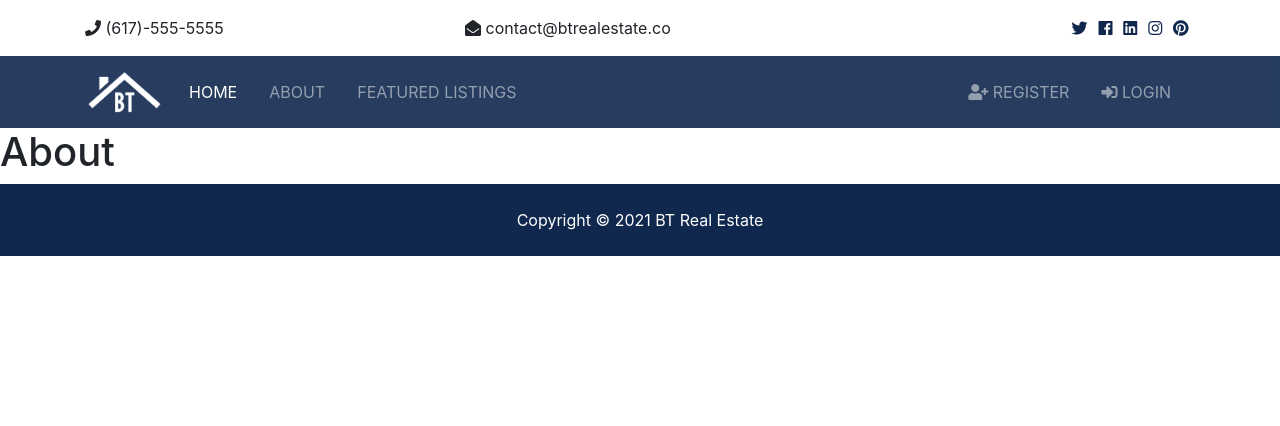
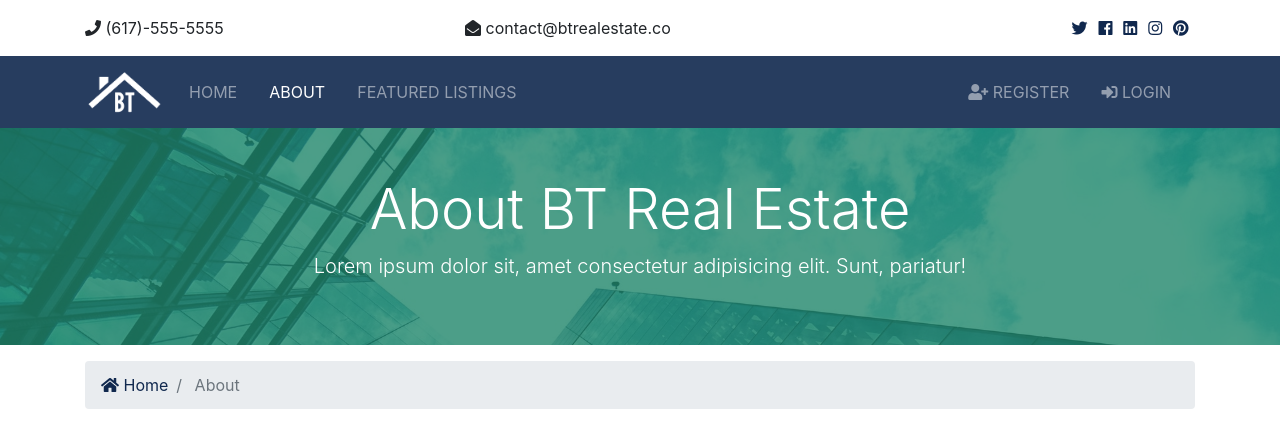
Before and after one commit to Avishka-Shamendra/real-estate-project, a Django app: page /about in a window 1280 px wide. Shown: the top 426 px of the page. Before the commit the page ends 256 px from the top, so only its background shows below. Run offline with Django 3.2, Linux system fonts and the light colour scheme; some libraries are stand-ins or nearby versions.

Commit message:
added about page ui

```diff
--- a/btre/static/css/style.css
+++ b/btre/static/css/style.css
@@ -15,7 +15,12 @@ img {
   margin-right: 0.4rem; }
 
 #showcase {
-  background: url(../img/showcase.jpg) no-repeat top center fixed/cover;
+  /* background-image: url(../img/showcase.jpg) no-repeat top center fixed/cover; */
+  background-image: url(../img/showcase.jpg);
+  background-repeat: no-repeat;
+  background-position: top center;
+  background-attachment:fixed;
+  background-size: cover;
   position: relative;
   min-height: 650px;
   color: #fff;
@@ -34,7 +39,12 @@ img {
     background: rgba(51, 51, 51, 0.8); }
 
 #services {
-  background: url(../img/building.jpg) no-repeat top center fixed/cover;
+  /* background: url(../img/building.jpg) no-repeat top center fixed/cover; */
+  background-image: url(../img/building.jpg);
+  background-repeat: no-repeat;
+  background-position: top center;
+  background-attachment:fixed;
+  background-size: cover;
   min-height: 300px;
   position: relative;
   overflow: hidden; }
@@ -48,7 +58,12 @@ img {
     background: rgba(32, 134, 107, 0.8); }
 
 #showcase-inner {
-  background: url(../img/building.jpg) no-repeat top center fixed/cover;
+  /* background: url(../img/building.jpg) no-repeat top center fixed/cover; */
+  background-image: url(../img/building.jpg);
+  background-repeat: no-repeat;
+  background-position: top center;
+  background-attachment:fixed;
+  background-size: cover;
   position: relative;
   overflow: hidden;
   min-height: 200px; }
--- a/templates/pages/about.html
+++ b/templates/pages/about.html
@@ -1,5 +1,106 @@
 {% extends "base.html"%}
+{% load static %}
+{% block content %}
+<section id="showcase-inner" class="py-5 text-white">
+    <div class="container">
+      <div class="row text-center">
+        <div class="col-md-12">
+          <h1 class="display-4">About BT Real Estate</h1>
+          <p class="lead">Lorem ipsum dolor sit, amet consectetur adipisicing elit. Sunt, pariatur!</p>
+        </div>
+      </div>
+    </div>
+  </section>
 
-{% block content %}
-<h1>About</h1>
+  <!-- Breadcrumb -->
+  <section id="bc" class="mt-3">
+    <div class="container">
+      <nav aria-label="breadcrumb">
+        <ol class="breadcrumb">
+          <li class="breadcrumb-item">
+            <a href="{% url 'index' %}">
+              <i class="fas fa-home"></i> Home</a>
+          </li>
+          <li class="breadcrumb-item active"> About</li>
+        </ol>
+      </nav>
+    </div>
+  </section>
+
+  <section id="about" class="py-4">
+    <div class="container">
+      <div class="row">
+        <div class="col-md-8">
+          <h2>We Search For The Perfect Home</h2>
+          <p class="lead">Lorem ipsum dolor sit, amet consectetur adipisicing elit. Sunt, pariatur!</p>
+          <img src="{% static 'img/about.jpg' %}" alt="">
+          <p class="mt-4">Lorem ipsum dolor sit amet consectetur adipisicing elit. Perspiciatis esse officia repudiandae ad saepe ex, amet
+            neque quod accusamus rem quia magnam magni dolorum facilis ullam minima perferendis? Exercitationem at quaerat
+            commodi id libero eveniet harum perferendis laborum molestias quia.</p>
+        </div>
+        <div class="col-md-4">
+          <div class="card">
+            <img class="card-img-top" src="assets/img/realtors/kyle.jpg" alt="Seller of the month">
+            <div class="card-body">
+              <h5 class="card-title">Seller Of The Month</h5>
+              <h6 class="text-secondary">Kyle Brown</h6>
+              <p class="card-text">Lorem ipsum dolor sit amet consectetur adipisicing elit. Omnis nesciunt amet, illo itaque similique repellat.
+                content.
+              </p>
+            </div>
+          </div>
+        </div>
+      </div>
+    </div>
+  </section>
+
+  <!-- Work -->
+  <section id="work" class="bg-dark text-white text-center">
+    <h2 class="display-4">We Work For You</h2>
+    <h4>Lorem ipsum dolor sit amet consectetur adipisicing elit. Autem velit aperiam, unde aliquid at similique!</h4>
+    <hr>
+    <a href="listings.html" class="btn btn-secondary text-white btn-lg">View Our Featured Listings</a>
+  </section>
+
+  <!-- Team -->
+  <section id="team" class="py-5">
+    <div class="container">
+      <h2 class="text-center">Our Team</h2>
+      <div class="row text-center">
+        <div class="col-md-4">
+          <img src="assets/img/realtors/kyle.jpg" alt="" class="rounded-circle mb-3">
+          <h4>Kyle Brown</h4>
+          <p class="text-success">
+            <i class="fas fa-award text-success mb-3"></i> Realtor</p>
+          <hr>
+          <p>
+            <i class="fas fa-phone"></i> (555)-555-5555</p>
+          <p>
+            <i class="fas fa-envelope-open"></i> kyle@btrealestate.co</p>
+        </div>
+
+        <div class="col-md-4">
+          <img src="assets/img/realtors/mark.jpg" alt="" class="rounded-circle mb-3">
+          <h4>Mark Hudson</h4>
+          <p class="text-success">Realtor</p>
+          <hr>
+          <p>
+            <i class="fas fa-phone"></i> (444)-444-4444</p>
+          <p>
+            <i class="fas fa-envelope-open"></i> mark@btrealestate.co</p>
+        </div>
+
+        <div class="col-md-4">
+          <img src="assets/img/realtors/jenny.jpg" alt="" class="rounded-circle mb-3">
+          <h4>Jenny Johnson</h4>
+          <p class="text-success">Realtor</p>
+          <hr>
+          <p>
+            <i class="fas fa-phone"></i> (333)-333-3333</p>
+          <p>
+            <i class="fas fa-envelope-open"></i> jenny@btrealestate.co</p>
+        </div>
+      </div>
+    </div>
+  </section>
 {% endblock %}
--- a/templates/partials/_navbar.html
+++ b/templates/partials/_navbar.html
@@ -2,7 +2,7 @@
     <!-- Navbar -->
     <nav class="navbar navbar-expand-lg navbar-dark bg-primary sticky-top">
         <div class="container">
-        <a class="navbar-brand" href="index.html">
+        <a class="navbar-brand" href="{% url 'index' %}">
             <img src="{% static 'img/logo.png' %}" class="logo" alt="">
         </a>
         <button class="navbar-toggler" type="button" data-toggle="collapse" data-target="#navbarNavAltMarkup">
@@ -10,11 +10,23 @@
         </button>
         <div class="collapse navbar-collapse" id="navbarNavAltMarkup">
             <ul class="navbar-nav">
-            <li class="nav-item active mr-3">
-                <a class="nav-link" href="index.html">Home</a>
+            <li
+            {% if '/' == request.path %}
+            class="nav-item active mr-3"
+            {% else %}
+            class="nav-item mr-3"
+            {% endif %}
+            >
+                <a class="nav-link" href="{% url 'index' %}">Home</a>
             </li>
-            <li class="nav-item mr-3">
-                <a class="nav-link" href="about.html">About</a>
+            <li
+            {% if 'about' in request.path %}
+            class="nav-item active mr-3"
+            {% else %}
+            class="nav-item mr-3"
+            {% endif %}
+            >
+                <a class="nav-link" href="{% url 'about' %}">About</a>
             </li>
             <li class="nav-item mr-3">
                 <a class="nav-link" href="listings.html">Featured Listings</a>
```
